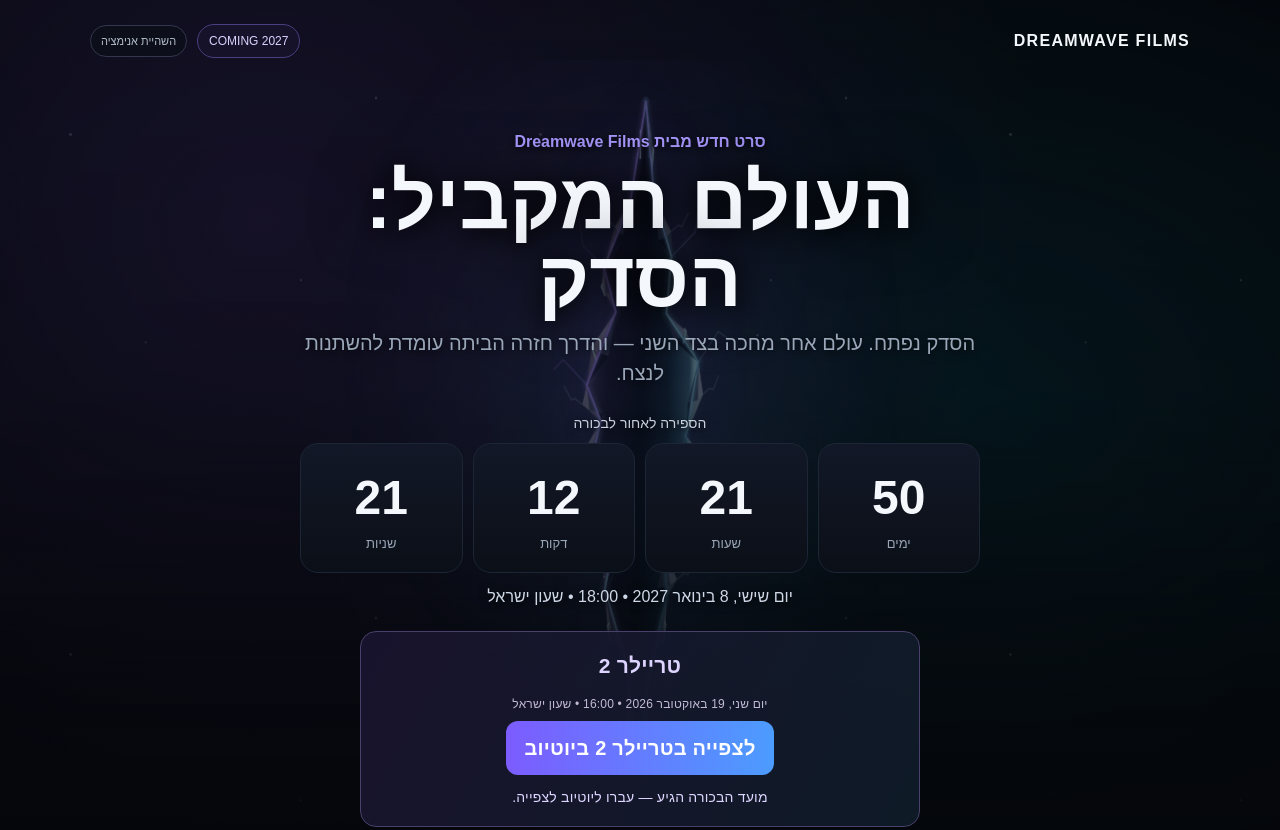
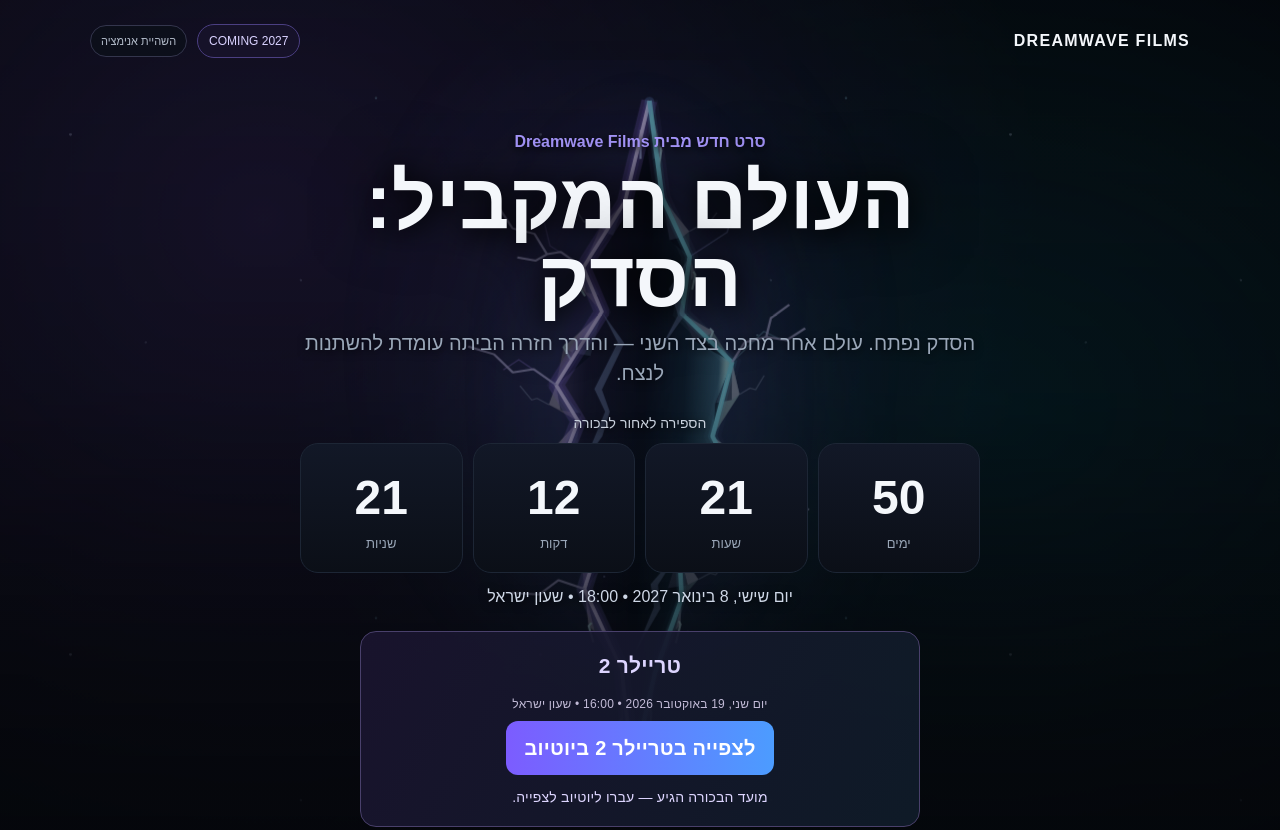
Before and after one commit to DreamwaveFilms/DreamwaveFilms.github.io, a plain HTML site: page index.html in a window 1280 px wide. Shown: the top 830 px of the page. Drawn offline with Linux system fonts and the light colour scheme.

Commit message:
Broaden the visible rift, illuminate its fractured lips, and refresh the cached renderer

```diff
--- a/index.html
+++ b/index.html
@@ -29,7 +29,9 @@
 .trailer-countdown[hidden]{display:none}
 </style>
 <link rel="stylesheet" href="/rift.css?v=2">
-</head>
+<style>
+.cinema-scene .rift-opening{transform:scale(calc(.42 + var(--rift-width)*.72),var(--rift-height));opacity:calc(.45 + var(--rift-opacity)*.53)}
+</style></head>
 <body>
 <div class="cinema-scene" aria-hidden="true">
 <div class="rift-nebula"></div><div class="rift-stars"></div>
@@ -45,6 +47,12 @@
 <path d="M210 10 188 138 145 222 163 278 105 371 125 417 95 502 152 565 140 630 185 732 193 860 M193 860 221 737 246 642 238 582 290 492 269 436 298 342 249 280 260 208 228 133 210 10" fill="none" stroke="url(#rift-edge)" stroke-width="3"/>
 <path d="m145 222-36-28-12-50m8 227-37-32-18 13m45 150-37 38 9 32m193-364 40-31 8-45m-10 210 38-39 17 10m-63 179 45 26 9 43m-98 81 26 44" fill="none" stroke="url(#rift-edge)" stroke-width="1.5" opacity=".45"/>
 
+<g aria-hidden="true" fill="none" stroke-linejoin="bevel">
+<path d="M210 10 188 138 145 222 163 278 105 371 125 417 95 502 152 565 140 630 185 732 193 860" stroke="#9b76fb" stroke-width="17" opacity=".24"/>
+<path d="M210 10 188 138 145 222 163 278 105 371 125 417 95 502 152 565 140 630 185 732 193 860" stroke="#efe4ff" stroke-width="4"/>
+<path d="M210 10 228 133 260 208 249 280 298 342 269 436 290 492 238 582 246 642 221 737 193 860" stroke="#86e4ef" stroke-width="5"/>
+<path d="M145 222 121 202 106 205 92 179 68 172 50 142 M106 205 94 213 74 209 M105 371 83 351 60 355 42 332 15 322 M298 342 314 317 338 310 345 286 366 269 M338 310 360 314 381 299 M290 492 314 509 327 504 351 526 374 529 M140 630 111 619 92 637 62 635" stroke="#b6b1d9" stroke-width="2.6" opacity=".85"/>
+<path d="M163 278 177 317 146 376 155 405 130 468 150 436 160 405 154 377 184 318Z M260 208 237 249 245 282 222 326 253 281 245 249Z M238 582 211 624 217 653 200 709 224 655 219 625Z" fill="#7e94bf" opacity=".55"/></g>
 <g class="rift-energy" fill="none" stroke-linecap="round">
 <path d="M210 10 188 138 145 222 163 278 105 371 125 417 95 502 152 565 140 630 185 732 193 860" stroke="#9574ff" stroke-width="10" opacity=".16"/>
 <path d="M193 860 221 737 246 642 238 582 290 492 269 436 298 342 249 280 260 208 228 133 210 10" stroke="#64dfff" stroke-width="10" opacity=".16"/>
@@ -107,7 +115,7 @@ tick();setInterval(tick,1000);
 </script>
 <script defer src="/vendor/supabase-2.117.3.js"></script>
 <script defer src="/online.js"></script>
-<script defer src="/rift.js?v=4"></script>
+<script defer src="/rift.js?v=7"></script>
 <script>
 (() => {
   const trailerTarget = Date.parse('2026-10-19T16:00:00+03:00');
```
